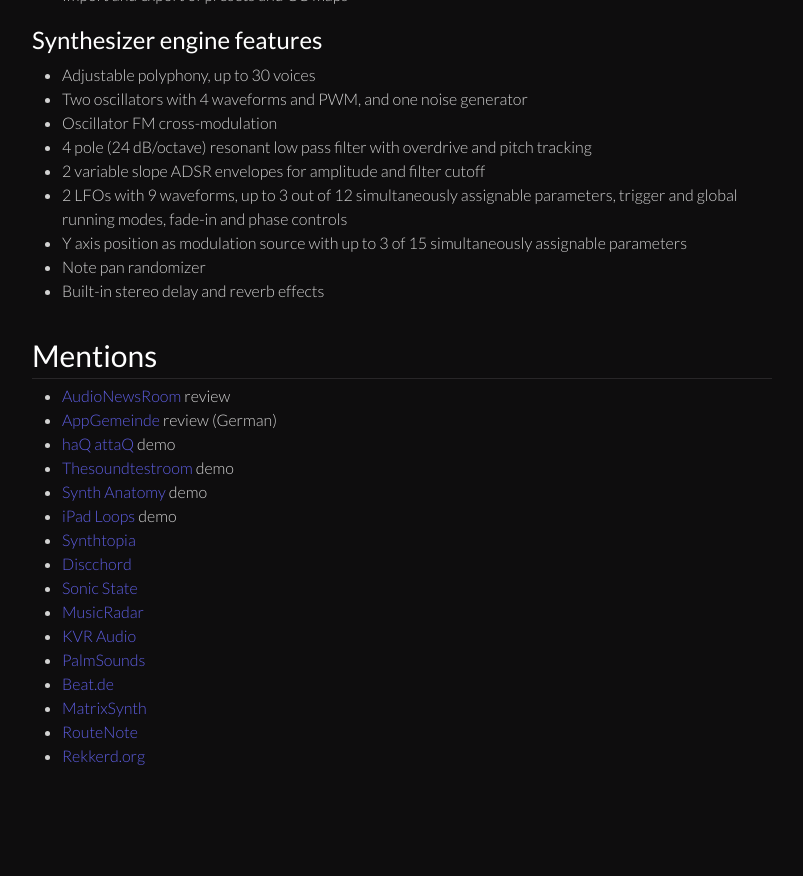
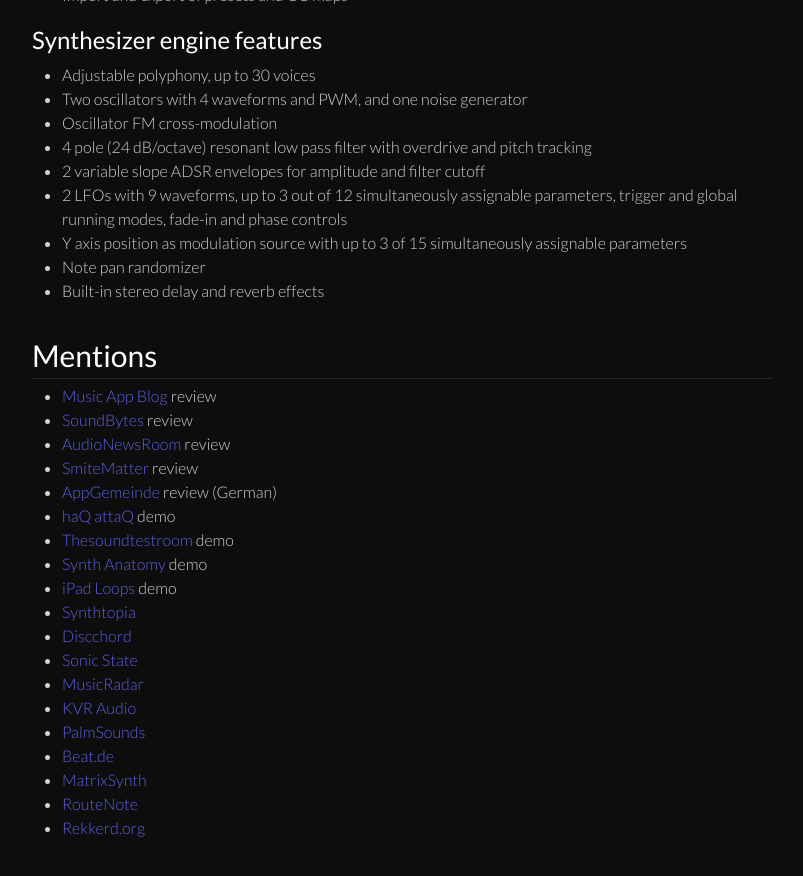
Before and after one commit to yuriturov/yuriturov.github.io, a Jekyll site: the page built from _pages/01_shoom.md, in a window 1280 px wide and 900 px high, scrolled down 1826 px. Shown: the top 876 px of the window, without its empty margins (238-1041 px from the left). Built offline with Jekyll 4.4.1, drawn with Linux system fonts in a browser that asks for light colours; before the commit the page ends 2654 px from its top, so only the background shows below that.

Commit message:
music app blog, soundbytes, smitematter reviews

```diff
--- a/_pages/01_shoom.md
+++ b/_pages/01_shoom.md
@@ -52,7 +52,10 @@
 
 ## Mentions
 
+* [Music App Blog](http://musicappblog.com/shoom-review/){:target="_blank"} review
+* [SoundBytes](http://soundbytesmag.net/music-tablets-shoom-yuri-turov/){:target="_blank"} review
 * [AudioNewsRoom](http://audionewsroom.net/2016/04/shoom-review-a-new-ipad-synth-with-plenty-of-va-va-voom.html){:target="_blank"} review
+* [SmiteMatter](https://smitematter.com/2016/05/09/shoom-synthesizer-app-review/){:target="_blank"} review
 * [AppGemeinde](http://www.appgemeinde.de/2016/04/review-shoom-synthesizer-fuer-atmosphaerische-flaechen-37878/){:target="_blank"} review (German)
 * [haQ attaQ](http://thesoundtestroom.com/shoom/){:target="_blank"} demo
 * [Thesoundtestroom](http://thesoundtestroom.com/shoom-synthesizer-demo-for-ipad-brilliant-for-soundscapes-and-drones/){:target="_blank"} demo
```
